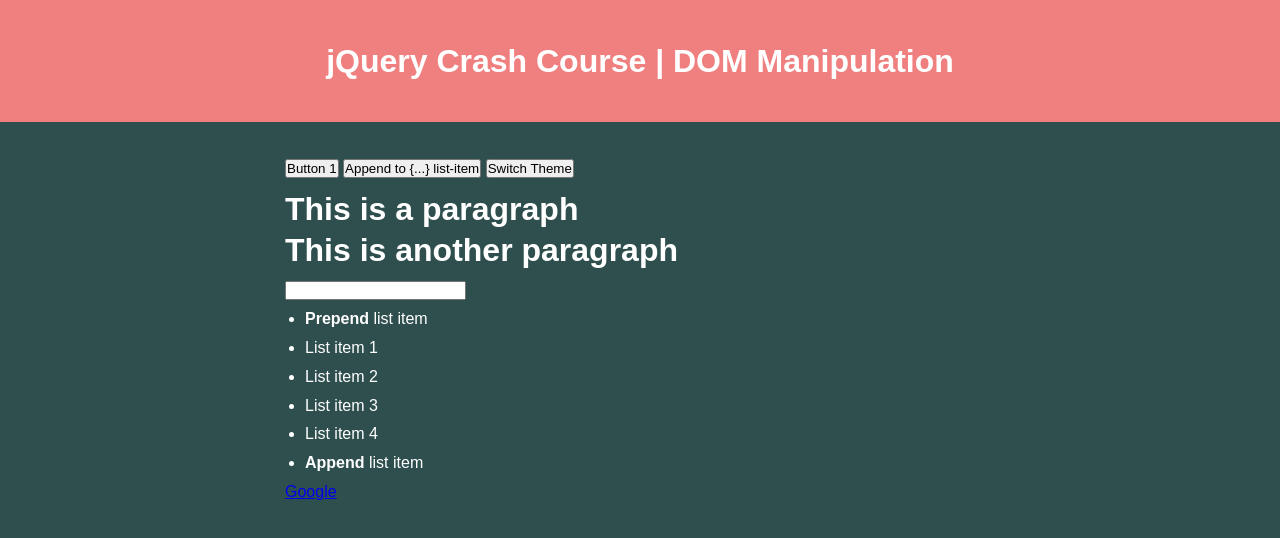
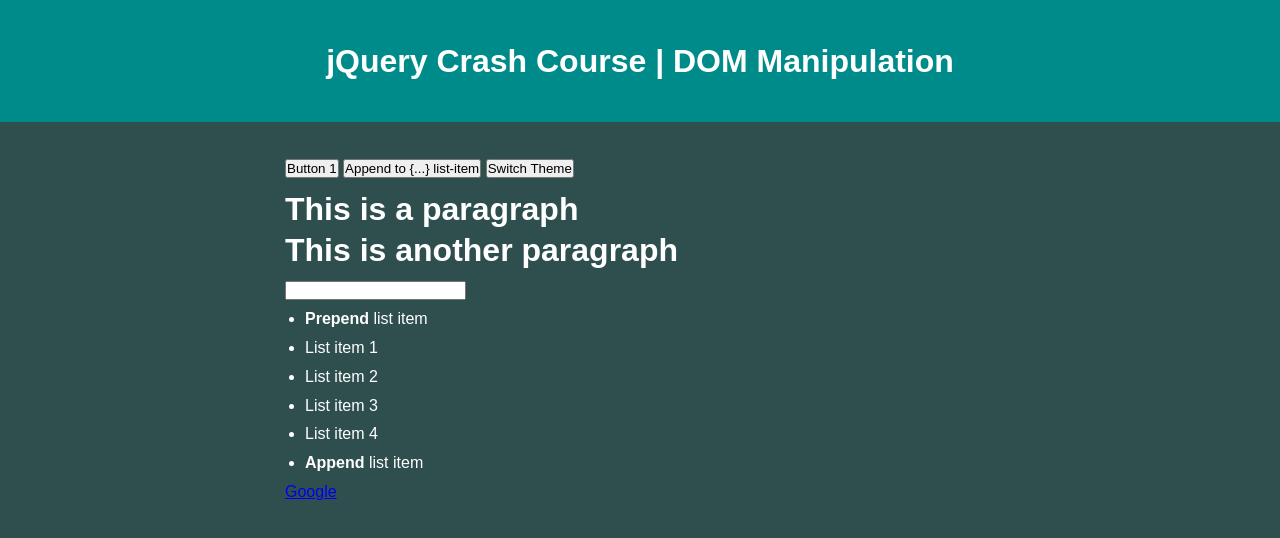
Before and after one commit to fillahalfatih/learn-jquery, a plain HTML site: page page/dom-manipulation.html in a window 1280 px wide. Both pictures are taken after a click on the button "Switch Theme". Drawn offline with nearby package versions, Linux system fonts and the light colour scheme.

Commit message:
edit bg-color for .switch-theme header

```diff
--- a/style/dom-manipulation.css
+++ b/style/dom-manipulation.css
@@ -48,6 +48,6 @@ ul {
 }
 
 .switch-theme header {
-    background-color: lightcoral;
+    background-color: darkcyan;
     color: #FFF;
 }
```
